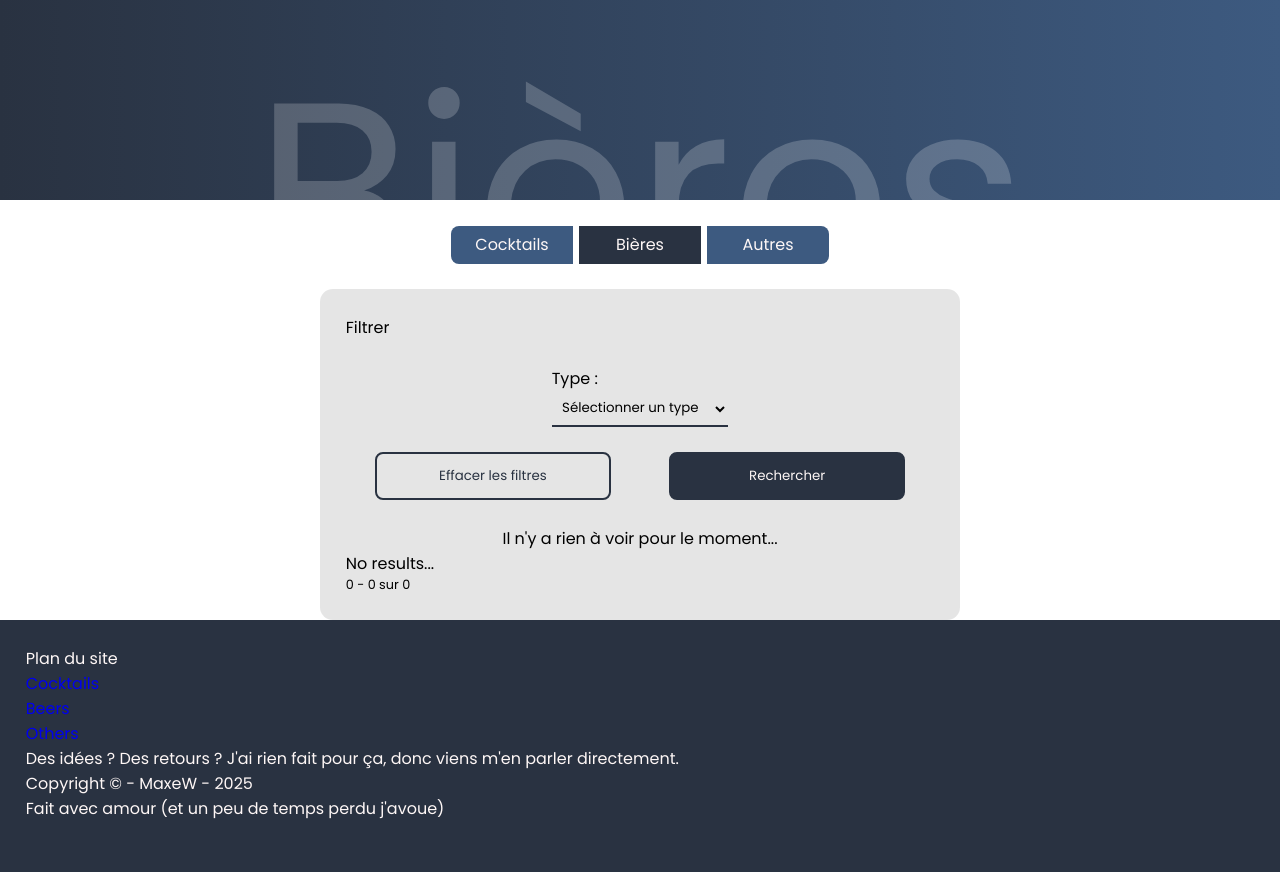
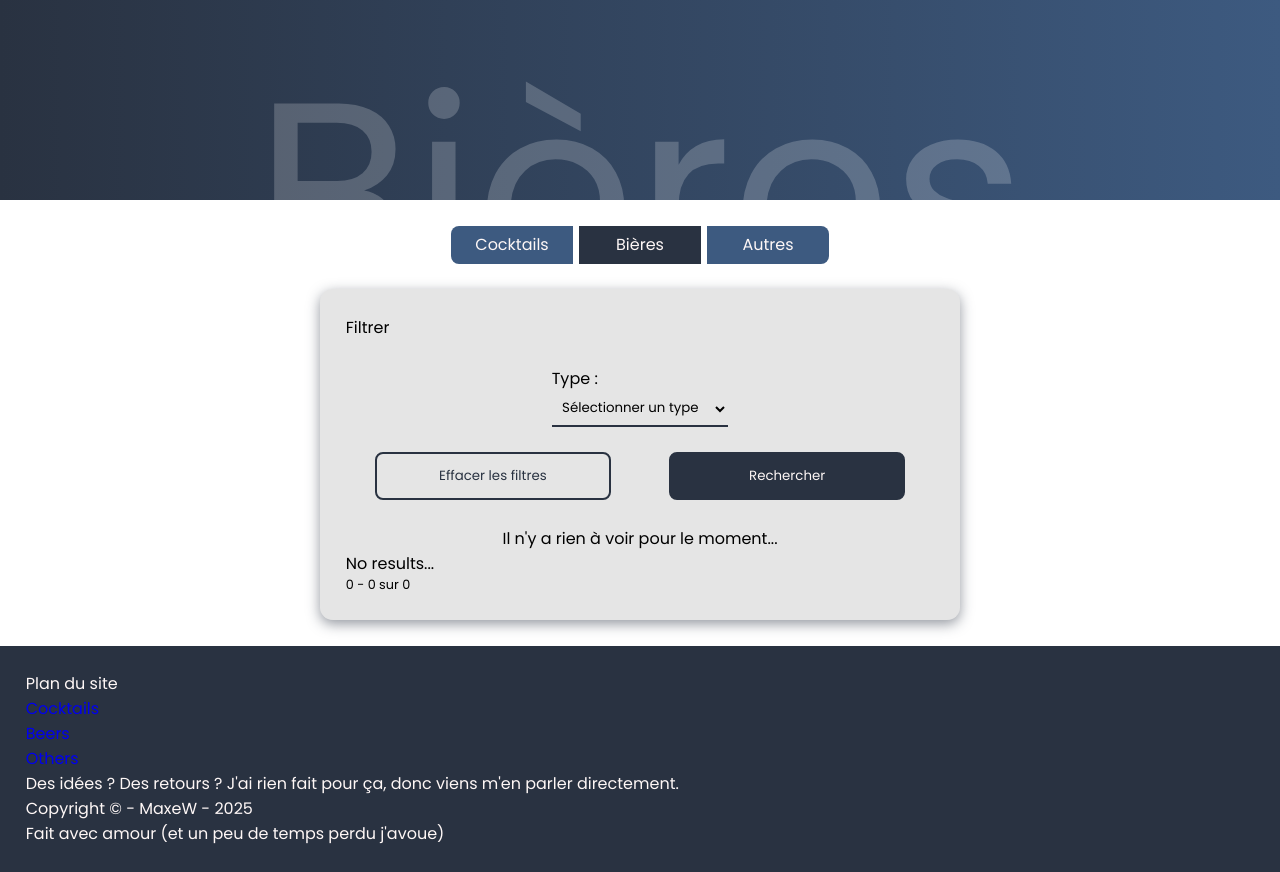
Before and after one commit to B4nanaJuice/bar-manager, a Flask app: page /beers in a window 1280 px wide. Before the commit the page ends 819 px from the top, so only its background shows below. Run offline with Flask 3, Linux system fonts and the light colour scheme; data that the repository does not hold is empty; some libraries are stand-ins or nearby versions.

Commit message:
Small fix

```diff
--- a/static/css/base.css
+++ b/static/css/base.css
@@ -68,11 +68,14 @@ a {
 .content {
     width: 50vw;
     margin: auto;
+    margin-bottom: var(--text-big);
     border-radius: var(--text-small);
     background: rgba(0, 0, 0, .1);
 
     border-radius: var(--text-small);
     padding: var(--text-big);
+    box-shadow: rgba(from var(--dark) r g b / 0.5) 0 4px var(--text-small);
+
     flex: 1;
 }
 
@@ -97,4 +100,4 @@ a {
 .button-list {
     display: flex;
     flex-direction: row;
-}
+}}
```
